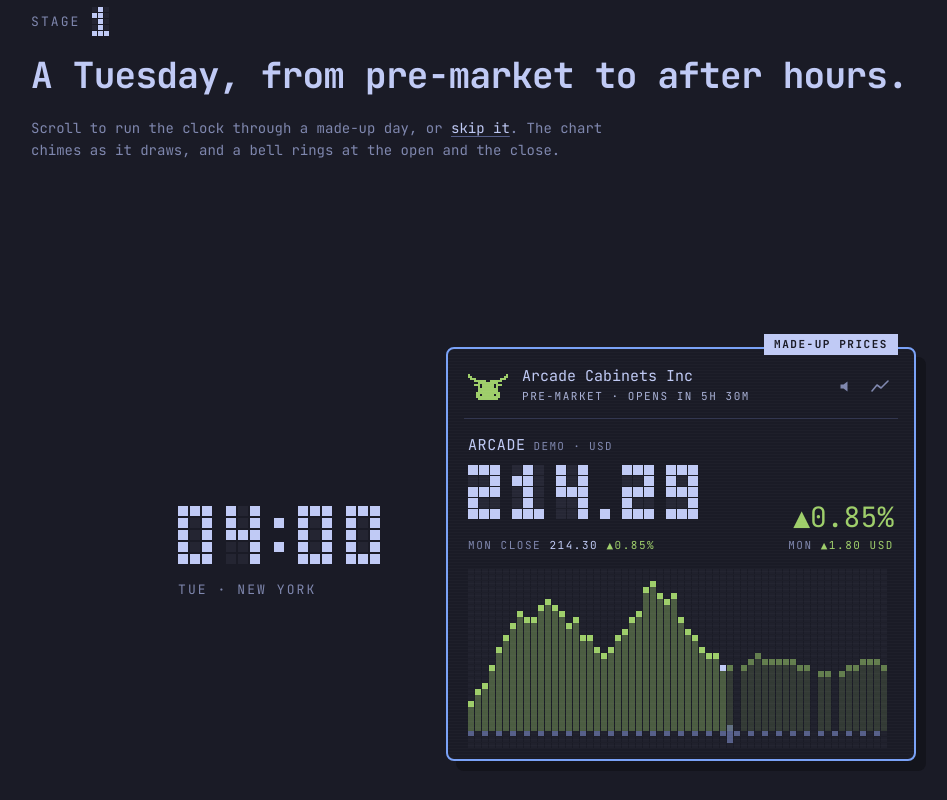
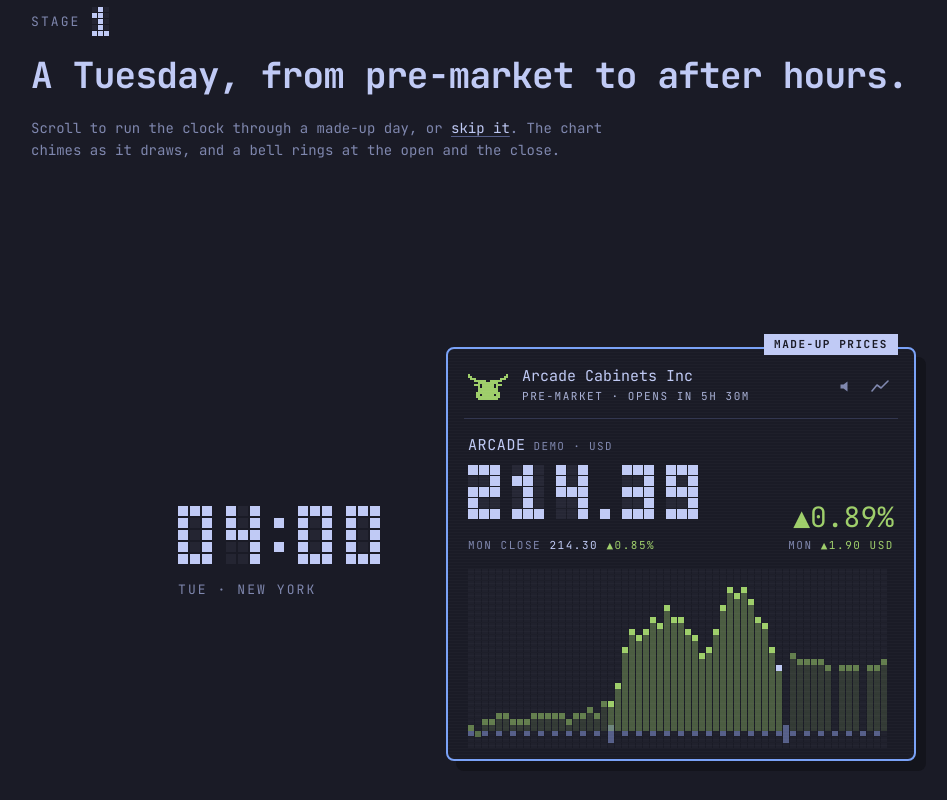
Before and after one commit to gmchande/stonks-site, a plain HTML site: page index.html in a window 1280 px wide. Shown: the part 1318-2118 px from the top of the page, without its empty margins (93-1040 px from the left). Drawn offline with Linux system fonts and the light colour scheme; animation ran at ten frames a second.

Commit message:
The demo's 1D draws its day from 04:00 once it has opened, as Stonks 1.3.2's does, and its pill switches on a right-click
- Before the open, Monday's day from its own 04:00, with Tuesday's pre-market joined at its end; the chart turns at the open, its bars counted from 04:00, and ticks the open beside the close.
- The pill section says to right-click the pill to switch what it shows and middle-click it for the window, and the screenshot's description says its chart runs from 04:00.

```diff
--- a/app.js
+++ b/app.js
@@ -884,8 +884,7 @@
   }
   const setForm = (f) => { form = f; renderPill(); };
   pill.addEventListener("click", () => setForm(FORMS[(FORMS.indexOf(form) + 1) % FORMS.length]));
-  pill.addEventListener("auxclick", (e) => { if (e.button === 1) { e.preventDefault(); setForm(FORMS[(FORMS.indexOf(form) + 1) % FORMS.length]); } });
-  pill.addEventListener("mousedown", (e) => { if (e.button === 1) e.preventDefault(); });
+  pill.addEventListener("contextmenu", (e) => { e.preventDefault(); setForm(FORMS[(FORMS.indexOf(form) + 1) % FORMS.length]); });
   let wheelSum = 0, wheelAt = 0;
   pill.addEventListener("wheel", (e) => {
     e.preventDefault();
--- a/index.html
+++ b/index.html
@@ -157,7 +157,7 @@
 <section class="stage" id="bar">
   <p class="stage-label"><span>STAGE</span><span class="blocks" data-text="2" data-cell="6" aria-hidden="true"></span><span class="sr">2</span></p>
   <h2>A pill in your bar.</h2>
-  <p class="wide">The pill shows how the stock you last looked at is doing today. Scroll over it to step through your list. Click it for the panel, right-click it for the window, and drag it to move it along the bar. Middle-click it to switch what it shows: a sparkline, an arrow, the price as text, or an icon. At night it keeps the day's move until about 04:00, and pointing at it shows tonight's.</p>
+  <p class="wide">The pill shows how the stock you last looked at is doing today. Scroll over it to step through your list. Click it for the panel, middle-click it for the window, and drag it to move it along the bar. Right-click it to switch what it shows: a sparkline, an arrow, the price as text, or an icon. At night it keeps the day's move until about 04:00, and pointing at it shows tonight's.</p>
   <div class="bar-demo">
     <div class="fake-bar" aria-hidden="true">
       <span class="ws"><b>1</b><i>2</i><i>3</i><i>4</i></span>
@@ -216,7 +216,7 @@
       </ul>
     </div>
     <figure class="share-shot">
-      <img data-look-src="img/screenshot-{look}.webp" src="img/screenshot-retro.webp" width="2400" height="1350" loading="lazy" alt="A screenshot Stonks made, in retro: SPY at 777.56 USD at 14:55 New York time on Wednesday 7 October 2026, down 0.20% from Tuesday's close of 779.09. The day's chart runs from the open at 09:30 to 14:55.">
+      <img data-look-src="img/screenshot-{look}.webp" src="img/screenshot-retro.webp" width="2400" height="1350" loading="lazy" alt="A screenshot Stonks made, in retro: SPY at 777.56 USD at 14:55 New York time on Wednesday 7 October 2026, down 0.20% from Tuesday's close of 779.09. The day's chart runs from the pre-market at 04:00 to 14:55.">
       <figcaption>A picture Stonks made of SPY's day, from real past prices.</figcaption>
     </figure>
   </div>
--- a/market.js
+++ b/market.js
@@ -88,26 +88,26 @@ window.Market = (() => {
   // `vol` is a whole day's volume, `shares` the shares out (for the market
   // cap), `eps` the last year's earnings per share (for the P/E). `prev` is
   // Monday's close; `anchors` draw Tuesday from it, and `monday` draws
-  // Monday's session and after hours from Friday's close, which its anchor
-  // at 15:55 puts Monday's close above or below.
+  // Monday from its pre-market from Friday's close, which its anchor at
+  // 15:55 puts Monday's close above or below.
   const SYMBOLS = [
     { sym: "ARCADE", name: "Arcade Cabinets Inc", prev: 214.3, seed: 7, vol: 18.6e6, shares: 412e6, eps: 7.86, anchors: [
       [240, 0.1], [330, 0.35], [450, 0.2], [565, 0.45], [600, 0.85], [660, 0.35], [700, -0.45], [750, -1.05],
       [790, -0.4], [840, 1.25], [885, 0.61], [905, 0.2], [930, -0.3], [955, -0.42], [1000, -0.55], [1100, -0.4], [1195, -0.5]],
-    monday: [[570, 0.3], [620, 1.2], [700, 1.6], [780, 1.05], [850, 1.9], [910, 1.3], [955, 0.85], [1000, 0.95], [1100, 0.8], [1195, 0.9]] },
+    monday: [[240, 0.1], [570, 0.3], [620, 1.2], [700, 1.6], [780, 1.05], [850, 1.9], [910, 1.3], [955, 0.85], [1000, 0.95], [1100, 0.8], [1195, 0.9]] },
     { sym: "PIXELS", name: "Pixel Foundry Co", prev: 88.42, seed: 11, vol: 9.37e6, shares: 1.27e9, eps: 2.41, anchors: [
       [240, -0.1], [565, 0.3], [600, 0.45], [700, -0.3], [800, -0.9], [885, -1.42], [955, -1.6], [1195, -1.5]],
-    monday: [[570, -0.2], [650, -0.9], [760, -0.35], [860, -1.1], [955, -0.6], [1195, -0.55]] },
+    monday: [[240, 0.05], [570, -0.2], [650, -0.9], [760, -0.35], [860, -1.1], [955, -0.6], [1195, -0.55]] },
     { sym: "JOYPAD", name: "Joypad Industries", prev: 41.07, seed: 23, vol: 4.13e6, shares: 236e6, eps: 1.19, anchors: [
       [240, 0.2], [565, 0.6], [600, 0.3], [700, 1.1], [800, 0.75], [885, 2.08], [955, 2.3], [1195, 2.4]],
-    monday: [[570, 0.4], [680, 1.0], [800, 1.75], [900, 1.2], [955, 1.4], [1195, 1.5]] },
+    monday: [[240, 0.15], [570, 0.4], [680, 1.0], [800, 1.75], [900, 1.2], [955, 1.4], [1195, 1.5]] },
     { sym: "HISCORE", name: "High Score Holdings", prev: 1286.5, seed: 31, vol: 0.83e6, shares: 51.6e6, eps: 38.4, anchors: [
       [240, 0], [565, -0.05], [600, -0.1], [700, 0.35], [800, -0.2], [860, 0.12], [885, -0.27], [955, -0.1], [1195, -0.15]],
-    monday: [[570, 0.1], [700, -0.3], [820, 0.05], [955, -0.2], [1195, -0.25]] },
+    monday: [[240, 0], [570, 0.1], [700, -0.3], [820, 0.05], [955, -0.2], [1195, -0.25]] },
   ];
   for (const s of SYMBOLS) {
     s.fri = round2(s.prev / (1 + interp(s.monday, CLOSE - 5) / 100));
-    s.monday = makeDay(s.fri, s.monday, s.seed + 1000, OPEN, -DAY);
+    s.monday = makeDay(s.fri, s.monday, s.seed + 1000, PRE, -DAY);
     s.monday.findLast((p) => !p.ext).v = s.prev;
     s.prints = makeDay(s.prev, s.anchors, s.seed, PRE, 0);
   }
@@ -162,37 +162,39 @@ window.Market = (() => {
     return m - axis.start - skipped;
   }
 
-  // Three five-minute bars into the session, the chart turns to it
-  // (Stonks' CarriedClose.FIRST_BARS).
+  // Once the open has come and the day has three five-minute bars, counted
+  // from 04:00, the chart turns to it (Stonks' CarriedClose.FIRST_BARS).
   const FIRST_BARS = 3;
 
   // The day Stonks' 1D chart draws at clock `now`, for a stock that doesn't
-  // trade at night (its Day.sessionDay). From the open, on an axis that runs
-  // by the clock to 20:00, so the hours to come stay empty. Until Tuesday has
-  // three bars, Monday's day, with what Tuesday has traded joined at its end:
-  // the night between takes no room, and the axis runs on to now. From the
-  // first print joined, the dashed line is Monday's close, and Monday's
-  // session, which the move doesn't count, is set aside (`aside`, the share
-  // of the width it takes). `ticks` are the bell and where the joined hours
-  // begin; `lastCap` the newest bright print; `scale` every print the chart
-  // can draw before it turns, and both closes; `closeAt(m)` the close a
-  // scrubbed print at minute `m` counts from, by name.
+  // trade at night (its Day.sessionDay). From 04:00, its pre-market, on an
+  // axis that runs by the clock to 20:00, so the hours to come stay empty.
+  // Until Tuesday's open, and after it until Tuesday has three bars,
+  // Monday's day, with what Tuesday has traded joined at its end: the night
+  // between takes no room, and the axis runs on to now. From the first
+  // print joined, the dashed line is Monday's close, and Monday up to its
+  // close, which the move doesn't count, is set aside (`aside`, the share
+  // of the width it takes). `ticks` are the open, the bell, and where the
+  // joined hours begin; `lastCap` the newest bright print; `scale` every
+  // print the chart can draw before it turns, and both closes; `closeAt(m)`
+  // the close a scrubbed print at minute `m` counts from, by name.
   function dayAt(s, now) {
     const today = s.prints.filter((p) => p.m < now);
-    const turned = today.filter((p) => !p.ext).length >= FIRST_BARS;
+    const turnsAt = Math.max(OPEN, s.prints[FIRST_BARS - 1].m + 1);
+    const turned = now >= turnsAt;
     const joined = !turned && today.length > 0;
     const monClose = CLOSE - DAY;
     let pts, axis, scale;
     if (turned) {
-      pts = today.filter((p) => p.m >= OPEN);
-      axis = { start: OPEN, end: now >= POST_END ? pts[pts.length - 1].m : POST_END, ticks: [CLOSE] };
-      scale = s.prints.filter((p) => p.m >= OPEN);
+      pts = today;
+      axis = { start: PRE, end: now >= POST_END ? pts[pts.length - 1].m : POST_END, ticks: [OPEN, CLOSE] };
+      scale = s.prints;
     } else {
       pts = s.monday.concat(today);
       axis = joined
-        ? { start: OPEN - DAY, end: now, ticks: [monClose, PRE], skip: { from: POST_END - DAY, to: PRE } }
-        : { start: OPEN - DAY, end: s.monday[s.monday.length - 1].m, ticks: [monClose] };
-      scale = s.monday.concat(s.prints.filter((p) => p.m < OPEN + FIRST_BARS * 5), [{ v: s.fri }]);
+        ? { start: PRE - DAY, end: now, ticks: [OPEN - DAY, monClose, PRE], skip: { from: POST_END - DAY, to: PRE } }
+        : { start: PRE - DAY, end: s.monday[s.monday.length - 1].m, ticks: [OPEN - DAY, monClose] };
+      scale = s.monday.concat(s.prints.filter((p) => p.m < turnsAt), [{ v: s.fri }]);
     }
     const xOf = (m) => room(axis, m) / room(axis, axis.end);
     const aside = joined ? monClose : -Infinity;
```
